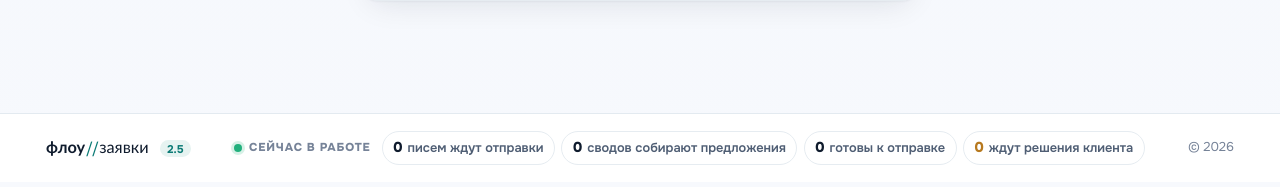
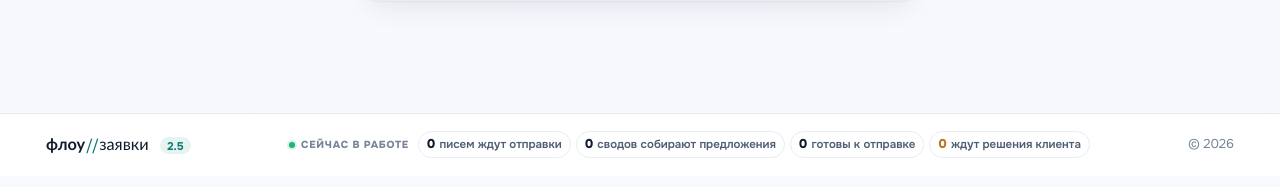
Before and after one commit to grigra27/flow_insur_requests, a Django app: page /access-denied/ in a window 1280 px wide. Shown: the part 613-800 px from the top of the page. Run offline with Django 4.2, Linux system fonts and the light colour scheme; the visitor is signed in with stand-in values (Sample User, id 1); data that the repository does not hold is empty; some libraries are stand-ins or nearby versions.

Commit message:
Footer: smaller «Сейчас в работе» counters
Co-Authored-By: Claude Opus 5.5 <noreply@anthropic.com>

```diff
--- a/static/css/custom.css
+++ b/static/css/custom.css
@@ -481,15 +481,15 @@ a.app-crumbs__item:hover {
     flex-wrap: wrap;
     align-items: center;
     justify-content: center;
-    gap: 0.4rem;
+    gap: 0.3rem;
 }
 
 .app-footer__live {
     display: inline-flex;
     align-items: center;
-    gap: 0.45rem;
-    margin-right: 0.3rem;
-    font-size: 0.72rem;
+    gap: 0.4rem;
+    margin-right: 0.25rem;
+    font-size: 0.64rem;
     font-weight: 800;
     letter-spacing: 0.07em;
     text-transform: uppercase;
@@ -497,22 +497,22 @@ a.app-crumbs__item:hover {
 }
 
 .app-footer__live i {
-    width: 8px;
-    height: 8px;
+    width: 6px;
+    height: 6px;
     border-radius: 50%;
     background: #22b07d;
-    box-shadow: 0 0 0 3px rgba(34, 176, 125, 0.18);
+    box-shadow: 0 0 0 2px rgba(34, 176, 125, 0.18);
 }
 
 .app-footer__count {
     display: inline-flex;
     align-items: baseline;
-    gap: 0.3rem;
-    padding: 0.3rem 0.65rem;
+    gap: 0.25rem;
+    padding: 0.18rem 0.5rem;
     border: 1px solid #e6ecf1;
     border-radius: 999px;
     background: #ffffff;
-    font-size: 0.8rem;
+    font-size: 0.72rem;
     font-weight: 600;
     color: #4f5e74;
     text-decoration: none;
@@ -520,7 +520,7 @@ a.app-crumbs__item:hover {
 }
 
 .app-footer__count b {
-    font-size: 0.9rem;
+    font-size: 0.8rem;
     font-weight: 800;
     color: #0f1b2d;
     font-variant-numeric: tabular-nums;
```
